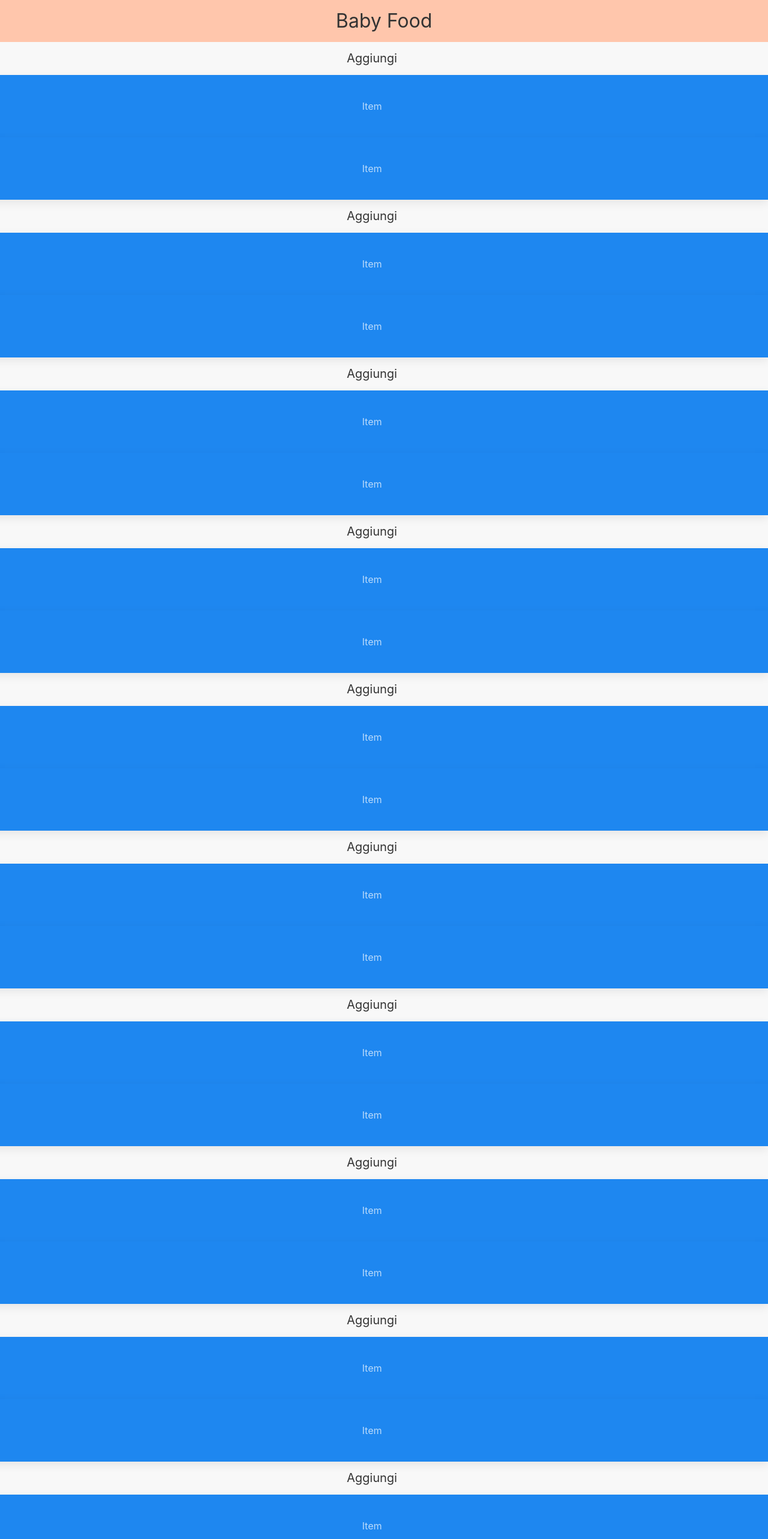
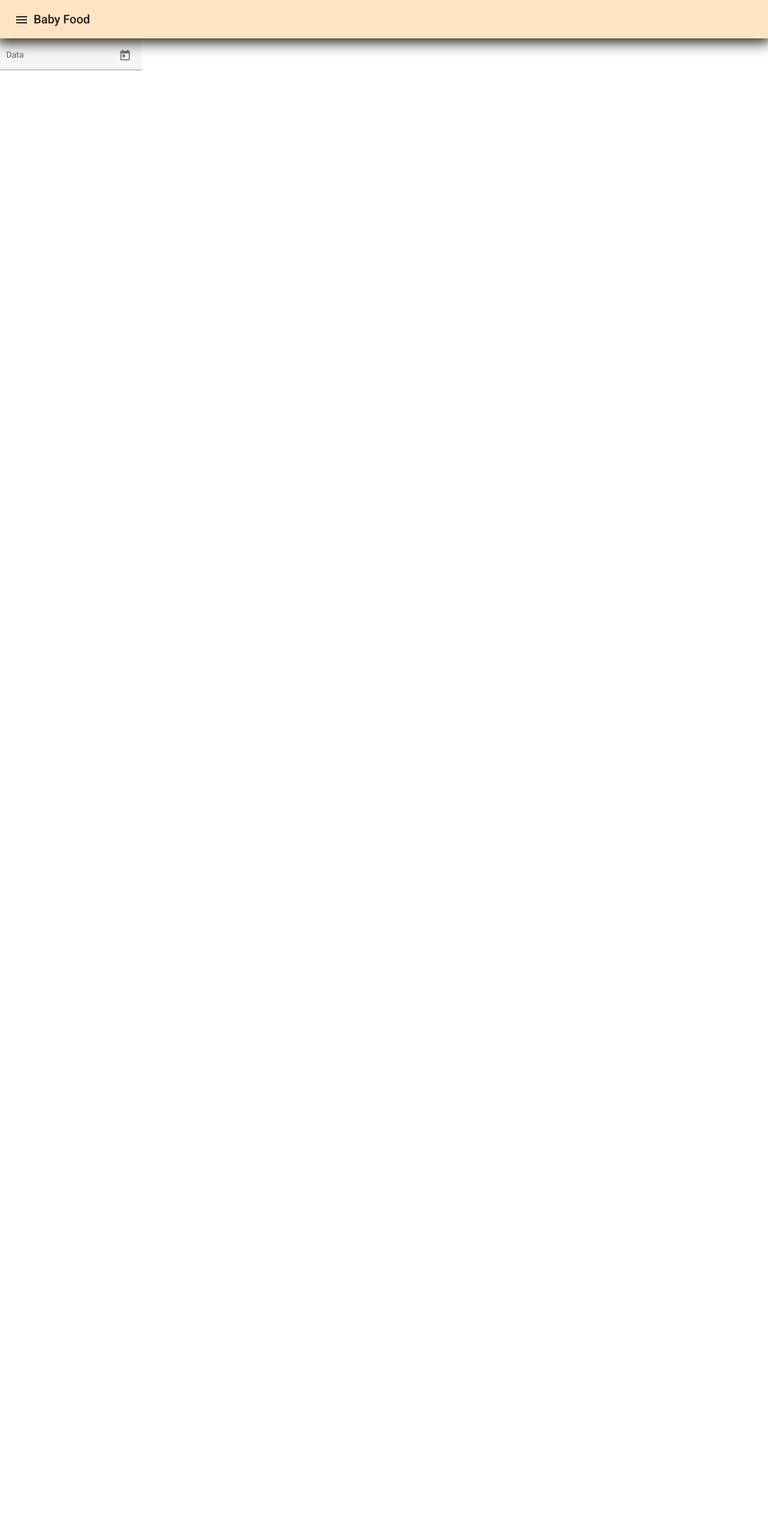
Before and after one commit to marcoa5/babyfood, an Angular app: page / in a window 1280 px wide. Shown: the top 2566 px of the page at 60% size. After the commit the page ends 800 px from the top, so only its background shows below. Built offline with nearby package versions, Linux system fonts and the light colour scheme.

Commit message:
material

```diff
--- a/angular.json
+++ b/angular.json
@@ -25,13 +25,10 @@
               "src/manifest.webmanifest"
             ],
             "styles": [
+              "./node_modules/@angular/material/prebuilt-themes/indigo-pink.css",
               "src/styles.css",
               "./node_modules/uikit/dist/css/uikit.css",
               "./node_modules/uikit/dist/css/uikit-core.css"
-			 ],
-			 "scripts": [
-				 "./node_modules/uikit/dist/js/uikit.js",
-				 "./node_modules/uikit/dist/js/uikit-icons.js"
             ],
             "scripts": []
           },
@@ -98,13 +95,10 @@
               "src/manifest.webmanifest"
             ],
             "styles": [
+              "./node_modules/@angular/material/prebuilt-themes/indigo-pink.css",
               "src/styles.css",
               "./node_modules/uikit/dist/css/uikit.min.css",
               "./node_modules/uikit/dist/css/uikit-core.min.css"
-			 ],
-			 "scripts": [
-				 "./node_modules/uikit/dist/js/uikit.min.js",
-				 "./node_modules/uikit/dist/js/uikit-icons.min.js"
             ],
             "scripts": []
           }
@@ -135,6 +129,7 @@
           }
         }
       }
-    }},
+    }
+  },
   "defaultProject": "babyfood"
 }
--- a/package.json
+++ b/package.json
@@ -12,10 +12,12 @@
   "private": true,
   "dependencies": {
     "@angular/animations": "~9.1.7",
+    "@angular/cdk": "^9.2.4",
     "@angular/common": "~9.1.7",
     "@angular/compiler": "~9.1.7",
     "@angular/core": "~9.1.7",
     "@angular/forms": "~9.1.7",
+    "@angular/material": "^9.2.4",
     "@angular/platform-browser": "~9.1.7",
     "@angular/platform-browser-dynamic": "~9.1.7",
     "@angular/router": "~9.1.7",
--- a/src/app/app.component.html
+++ b/src/app/app.component.html
@@ -1,3 +1,2 @@
 <app-upbar></app-upbar>
-
 <router-outlet></router-outlet>
--- a/src/app/app.module.ts
+++ b/src/app/app.module.ts
@@ -7,6 +7,15 @@ import { ServiceWorkerModule } from '@angular/service-worker';
 import { environment } from '../environments/environment';
 import { MainComponent } from './main/main.component';
 import { UpbarComponent } from './upbar/upbar.component';
+import { BrowserAnimationsModule } from '@angular/platform-browser/animations';
+import {MatToolbarModule} from '@angular/material/toolbar';
+import {MatDatepickerModule} from '@angular/material/datepicker';
+import { MatFormFieldModule } from '@angular/material/form-field';
+import { MatNativeDateModule } from '@angular/material/core';
+import { MatInputModule } from '@angular/material/input';
+import { MAT_DATE_LOCALE } from '@angular/material/core';
+import {MatIconModule} from '@angular/material/icon';
+import {MatButtonModule} from '@angular/material/button';
 
 @NgModule({
   declarations: [
@@ -17,9 +26,19 @@ import { UpbarComponent } from './upbar/upbar.component';
   imports: [
     BrowserModule,
     AppRoutingModule,
-    ServiceWorkerModule.register('ngsw-worker.js', { enabled: environment.production })
+    MatToolbarModule,
+    MatDatepickerModule,
+    MatFormFieldModule,
+    MatNativeDateModule,
+    MatInputModule,
+    MatIconModule, MatButtonModule,
+    ServiceWorkerModule.register('ngsw-worker.js', { enabled: environment.production }),
+    BrowserAnimationsModule
   ],
-  providers: [],
+  providers: [
+    {provide: MAT_DATE_LOCALE, useValue: 'it-IT'},
+    MatDatepickerModule
+  ],
   bootstrap: [AppComponent]
 })
 export class AppModule { }
--- a/src/app/main/main.component.html
+++ b/src/app/main/main.component.html
@@ -1,90 +1,6 @@
-<div class="uk-grid-small  uk-grid-row-collapse  uk-child-width-expand@s uk-text-center" uk-grid>
-    <button class="uk-button uk-button-default uk-button-large">Aggiungi</button>
-    <div>
-        <div class="uk-grid-small  uk-grid-row-collapse  uk-child-width-expand@s uk-text-center" uk-grid>
-            <div class="uk-card uk-card-primary uk-card-body">Item</div>
-            <div class="uk-card uk-card-primary uk-card-body">Item</div>
-        </div>
-    </div>
-</div>
-<div class="uk-grid-small  uk-grid-row-collapse  uk-child-width-expand@s uk-text-center" uk-grid>
-    <button class="uk-button uk-button-default uk-button-large">Aggiungi</button>
-    <div>
-        <div class="uk-grid-small  uk-grid-row-collapse  uk-child-width-expand@s uk-text-center" uk-grid>
-            <div class="uk-card uk-card-primary uk-card-body">Item</div>
-            <div class="uk-card uk-card-primary uk-card-body">Item</div>
-        </div>
-    </div>
-</div>
-<div class="uk-grid-small  uk-grid-row-collapse  uk-child-width-expand@s uk-text-center" uk-grid>
-    <button class="uk-button uk-button-default uk-button-large">Aggiungi</button>
-    <div>
-        <div class="uk-grid-small  uk-grid-row-collapse  uk-child-width-expand@s uk-text-center" uk-grid>
-            <div class="uk-card uk-card-primary uk-card-body">Item</div>
-            <div class="uk-card uk-card-primary uk-card-body">Item</div>
-        </div>
-    </div>
-</div>
-<div class="uk-grid-small  uk-grid-row-collapse  uk-child-width-expand@s uk-text-center" uk-grid>
-    <button class="uk-button uk-button-default uk-button-large">Aggiungi</button>
-    <div>
-        <div class="uk-grid-small  uk-grid-row-collapse  uk-child-width-expand@s uk-text-center" uk-grid>
-            <div class="uk-card uk-card-primary uk-card-body">Item</div>
-            <div class="uk-card uk-card-primary uk-card-body">Item</div>
-        </div>
-    </div>
-</div>
-<div class="uk-grid-small  uk-grid-row-collapse  uk-child-width-expand@s uk-text-center" uk-grid>
-    <button class="uk-button uk-button-default uk-button-large">Aggiungi</button>
-    <div>
-        <div class="uk-grid-small  uk-grid-row-collapse  uk-child-width-expand@s uk-text-center" uk-grid>
-            <div class="uk-card uk-card-primary uk-card-body">Item</div>
-            <div class="uk-card uk-card-primary uk-card-body">Item</div>
-        </div>
-    </div>
-</div>
-<div class="uk-grid-small  uk-grid-row-collapse  uk-child-width-expand@s uk-text-center" uk-grid>
-    <button class="uk-button uk-button-default uk-button-large">Aggiungi</button>
-    <div>
-        <div class="uk-grid-small  uk-grid-row-collapse  uk-child-width-expand@s uk-text-center" uk-grid>
-            <div class="uk-card uk-card-primary uk-card-body">Item</div>
-            <div class="uk-card uk-card-primary uk-card-body">Item</div>
-        </div>
-    </div>
-</div>
-<div class="uk-grid-small  uk-grid-row-collapse  uk-child-width-expand@s uk-text-center" uk-grid>
-    <button class="uk-button uk-button-default uk-button-large">Aggiungi</button>
-    <div>
-        <div class="uk-grid-small  uk-grid-row-collapse  uk-child-width-expand@s uk-text-center" uk-grid>
-            <div class="uk-card uk-card-primary uk-card-body">Item</div>
-            <div class="uk-card uk-card-primary uk-card-body">Item</div>
-        </div>
-    </div>
-</div>
-<div class="uk-grid-small  uk-grid-row-collapse  uk-child-width-expand@s uk-text-center" uk-grid>
-    <button class="uk-button uk-button-default uk-button-large">Aggiungi</button>
-    <div>
-        <div class="uk-grid-small  uk-grid-row-collapse  uk-child-width-expand@s uk-text-center" uk-grid>
-            <div class="uk-card uk-card-primary uk-card-body">Item</div>
-            <div class="uk-card uk-card-primary uk-card-body">Item</div>
-        </div>
-    </div>
-</div>
-<div class="uk-grid-small  uk-grid-row-collapse  uk-child-width-expand@s uk-text-center" uk-grid>
-    <button class="uk-button uk-button-default uk-button-large">Aggiungi</button>
-    <div>
-        <div class="uk-grid-small  uk-grid-row-collapse  uk-child-width-expand@s uk-text-center" uk-grid>
-            <div class="uk-card uk-card-primary uk-card-body">Item</div>
-            <div class="uk-card uk-card-primary uk-card-body">Item</div>
-        </div>
-    </div>
-</div>
-<div class="uk-grid-small  uk-grid-row-collapse  uk-child-width-expand@s uk-text-center" uk-grid>
-    <button class="uk-button uk-button-default uk-button-large">Aggiungi</button>
-    <div>
-        <div class="uk-grid-small  uk-grid-row-collapse  uk-child-width-expand@s uk-text-center" uk-grid>
-            <div class="uk-card uk-card-primary uk-card-body">Item</div>
-            <div class="uk-card uk-card-primary uk-card-body">Item</div>
-        </div>
-    </div>
-</div>
+<mat-form-field color="accent" appearance="fill">
+    <mat-label>Data</mat-label>
+    <input matInput [matDatepicker]="picker1">
+    <mat-datepicker-toggle matSuffix [for]="picker1"></mat-datepicker-toggle>
+    <mat-datepicker #picker1></mat-datepicker>
+</mat-form-field>
--- a/src/app/main/main.component.ts
+++ b/src/app/main/main.component.ts
@@ -1,4 +1,5 @@
 import { Component, OnInit } from '@angular/core';
+import { MatInput } from '@angular/material/input';
 
 @Component({
   selector: 'app-main',
@@ -6,7 +7,6 @@ import { Component, OnInit } from '@angular/core';
   styleUrls: ['./main.component.css']
 })
 export class MainComponent implements OnInit {
-
   constructor() { }
 
   ngOnInit(): void {
--- a/src/app/upbar/upbar.component.css
+++ b/src/app/upbar/upbar.component.css
@@ -0,0 +1,3 @@
+.example-spacer {
+    flex: 1 1 auto;
+  }
--- a/src/app/upbar/upbar.component.html
+++ b/src/app/upbar/upbar.component.html
@@ -1,20 +1,8 @@
-<div uk-sticky="sel-target: .uk-navbar-container; cls-active: uk-navbar-sticky; bottom: #transparent-sticky-navbar">
-    <nav class="uk-navbar-container" uk-navbar style="height:70px; position: relative; z-index: 980; color:black; background-color: #ffc6ac;">
-        <button class="uk-button uk-button-default uk-margin-small-right" type="button" uk-toggle="target: #offcanvas-usage" style="color:black; background-color: #ffc6ac;"><span uk-icon="menu"></span></button>
+<mat-toolbar style="background-color: bisque; z-index: 1000; box-shadow: 0px 0px 25px 5px black;">
+    <button mat-icon-button class="example-icon" aria-label="Example icon-button with menu icon">
+        <mat-icon>menu</mat-icon>
+    </button>
+    <span>Baby Food</span>
+    <span class="example-spacer"></span>
 
-        <div class="uk-navbar-center">
-            <h2 style="margin-top: auto; margin-bottom: auto;">Baby Food</h2>
-        </div>
-    </nav>
-</div>
-
-<div id="offcanvas-usage" uk-offcanvas>
-    <div class="uk-offcanvas-bar">
-
-        <button class="uk-offcanvas-close" type="button" uk-close></button>
-        <a href="main"><h4>Menu 1</h4></a>
-        <a href="cc"><h4>Menu 2</h4></a>
-        <a href="main"><h4>Menu 3</h4></a>
-        <a href="#"><h4>Menu 4</h4></a>
-    </div>
-</div>
+  </mat-toolbar>
--- a/src/index.html
+++ b/src/index.html
@@ -7,9 +7,11 @@
   <meta name="viewport" content="width=device-width, initial-scale=1">
   <link rel="icon" type="image/x-icon" href="favicon.ico">
   <link rel="manifest" href="manifest.webmanifest">
-  <meta name="theme-color" content="#ffc6ac">
+  <meta name="theme-color" content="#fca983">
+  <link href="https://fonts.googleapis.com/css?family=Roboto:300,400,500&display=swap" rel="stylesheet">
+  <link href="https://fonts.googleapis.com/icon?family=Material+Icons" rel="stylesheet">
 </head>
-<body>
+<body class="mat-typography">
   <app-root></app-root>
   <noscript>Please enable JavaScript to continue using this application.</noscript>
 </body>
--- a/src/styles.css
+++ b/src/styles.css
@@ -1 +1,4 @@
 /* You can add global styles to this file, and also import other style files */
+
+html, body { height: 100%; }
+body { margin: 0; font-family: Roboto, "Helvetica Neue", sans-serif; }
```
Also changed, not shown: src/manifest.webmanifest, 2 other files (tests, documents, lock files or other folders). Lines whose indentation alone changed are shown as unchanged.
